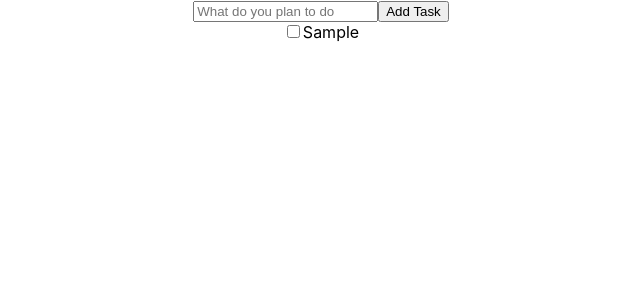
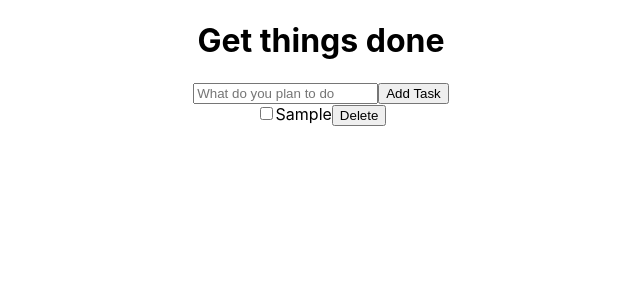
Before and after one commit to kris524/ugly-todo, a React (Create React App) app: page / in a window 1280 px wide. Both pictures are taken after typing "Sample" into the empty fields and a click on the button "Add Task". Shown: the top 300 px of the page, without its empty margins (319-959 px from the left). Built offline with nearby package versions, Linux system fonts and the light colour scheme.

Commit message:
handle delete

```diff
--- a/src/components/Todo.js
+++ b/src/components/Todo.js
@@ -1,6 +1,6 @@
 import React, { useState } from 'react'
 
-export const Todo = ({task}) => {
+export const Todo = ({task, deleteTodo}) => {
 
     const [checked, setChecked] = useState(false);
 
@@ -18,6 +18,7 @@ export const Todo = ({task}) => {
             />
                 {task.task}
         </label>
+        <button className='DelBtn' onClick={() => deleteTodo(task.id)}>Delete</button>
     </div>
   )
 }
--- a/src/components/TodoWrapper.js
+++ b/src/components/TodoWrapper.js
@@ -8,18 +8,23 @@ export const TodoWrapper = () => {
     const [todos, setTodos] = useState([])
 
     const addTodo = todo => {
+        setTodos([...todos, {id: uuidv4(), task: todo, completed: false, isEditing: false}])
+
+    }
+
+    const deleteTodo = id => {
+        console.log(id)
         console.log(todos)
-        setTodos([...todos, {id: uuidv4(), task: todo, completed: false, isEditing: false}])
-        console.log(todos)
-
+        setTodos(todos.filter(todo => todo.id !== id ))
     }
 
   return (
     <div className='TodoWrapper'>
+        <h1>Get things done</h1>
         <TodoForm addTodo={addTodo}></TodoForm>
         {
         todos.map((todo, index) => (
-                <Todo task={todo} key={index}></Todo>
+                <Todo task={todo} key={index} deleteTodo={deleteTodo}  ></Todo>
         ))
 
         }
```
Also changed, not shown: src/components/EditTodoForm.js (deleted, +0 -7 lines).
